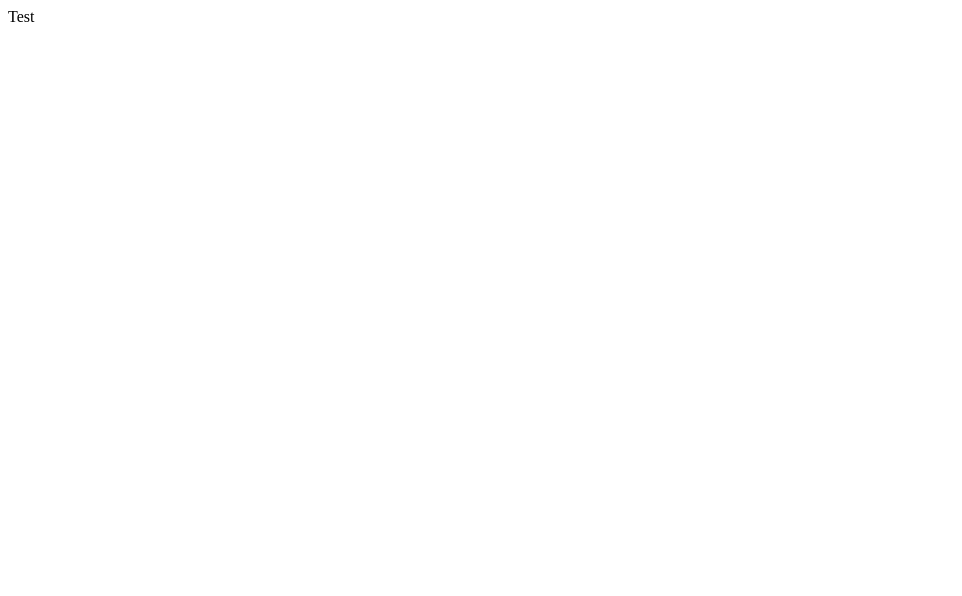
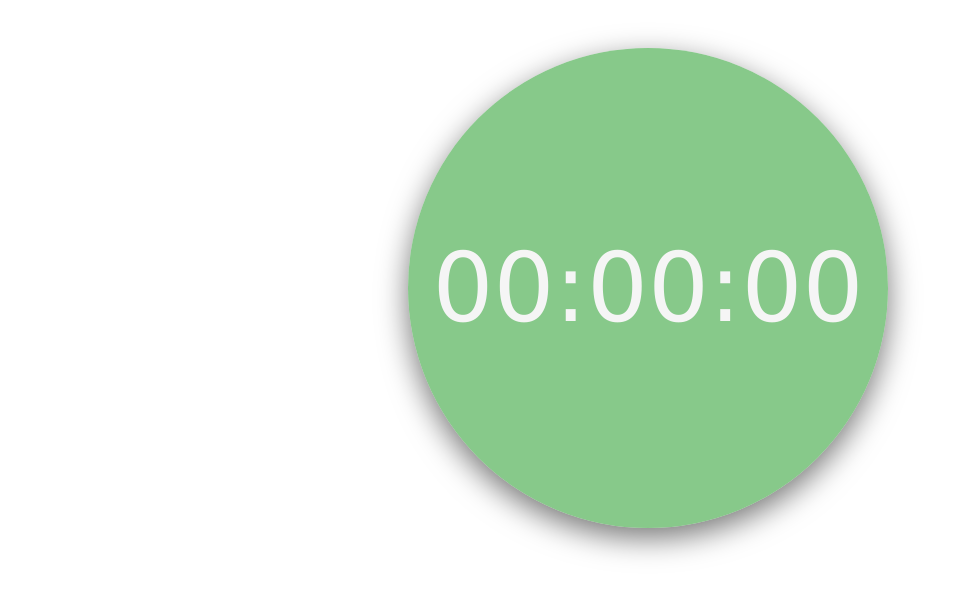
Before and after one commit to matheowis/jump-rope-timer, a React app: page / in a window 1280 px wide. Shown: the top 596 px of the page, without its empty margins (0-962 px from the left). Built offline with nearby package versions, Linux system fonts and the light colour scheme; the HTML template or start-up script is replaced by a standard one.

Commit message:
Circle for timer

```diff
--- /dev/null
+++ b/src/components/CountCircle.tsx
@@ -0,0 +1,58 @@
+import * as React from 'react';
+import clsx from 'clsx';
+import { makeStyles } from '@material-ui/core';
+import { green, grey, red } from '@material-ui/core/colors';
+import { fonts } from '../constants/fonts';
+
+const useStyles = makeStyles(theme => ({
+  flexRow: {
+    // display: 'flex',
+    // justifyContent: 'center',
+    position: 'relative',
+    height: '70%',
+    width: '100%'
+  },
+  circle: {
+    position: 'absolute',
+    display: 'flex',
+    justifyContent: 'center',
+    boxShadow: '0px 10px 30px 0px #00000088',
+    left: 'calc(50% - 30vh)',
+    top: 'calc(50% - 30vh)',
+    width: '60vh',
+    height: '60vh',
+    borderRadius: '30vh',
+  },
+  circleOn: {
+    backgroundColor: `${green[500]}aa`,
+  },
+  circleOff: {
+    backgroundColor: `${grey[500]}aa`,
+  },
+  circleStarting: {
+    backgroundColor: `${red[500]}aa`,
+  },
+  verticalCenter: {
+    display: 'flex',
+    flexDirection: 'column',
+    justifyContent: 'center',
+    fontFamily: fonts.base,
+    fontSize: '12vh',
+    color: grey[100],
+  }
+}))
+
+const CountCircle = () => {
+  const classes = useStyles();
+  return (
+    <div className={classes.flexRow}>
+      <div className={clsx(classes.circle, classes.circleOn)}>
+        <div className={classes.verticalCenter}>
+          00:00:00
+        </div>
+      </div>
+    </div>
+  )
+}
+
+export default CountCircle
--- /dev/null
+++ b/src/constants/fonts.ts
@@ -0,0 +1,3 @@
+export const fonts = {
+  base: '"Verdana", "Roboto", "Helvetica", "Arial", sans-serif;'
+}
--- a/src/pages/MainPage.tsx
+++ b/src/pages/MainPage.tsx
@@ -1,8 +1,56 @@
 import * as React from 'react';
+import clsx from 'clsx'
+import { makeStyles } from '@material-ui/core';
+import { green, grey, red } from '@material-ui/core/colors';
+import CountCircle from '../components/CountCircle';
+
+
+const useStyles = makeStyles(theme => ({
+  root: {
+    width: '100vw',
+    height: '100vh',
+  },
+  flexRow: {
+    display: 'flex',
+    justifyContent: 'center',
+    position: 'absolute',
+    height: '50%',
+  },
+  flexColumn: {
+    display: 'flex',
+    flexDirection: 'column',
+    justifyContent: 'center',
+  },
+  circle: {
+    boxShadow: '0px 10px 30px 0px #00000088',
+    width: '40vh',
+    height: '40vh',
+    borderRadius: '20vh',
+  },
+  circleOn: {
+    backgroundColor: `${green[500]}aa`,
+  },
+  circleOff: {
+    backgroundColor: `${grey[500]}aa`,
+  },
+  circleStarting: {
+    backgroundColor: `${red[500]}aa`,
+  }
+}))
 
 const MainPage = () => {
+  const classes = useStyles();
   return (
-    <div>Test</div>
+    <div className={classes.root}>
+      <CountCircle />
+      {/* <div className={classes.flexRow}>
+        <div className={classes.flexColumn}>
+          <div className={classes.circle}>
+
+          </div>
+        </div>
+      </div> */}
+    </div>
   )
 }
 
--- a/src/styleUtils/index.ts
+++ /dev/null
@@ -1,3 +0,0 @@
-export const styleUtils = {
-  fontFamily: '"Verdana", "Roboto", "Helvetica", "Arial", sans-serif;'
-}
```
Also changed, not shown: 1 other file (tests, documents, lock files or other folders).
